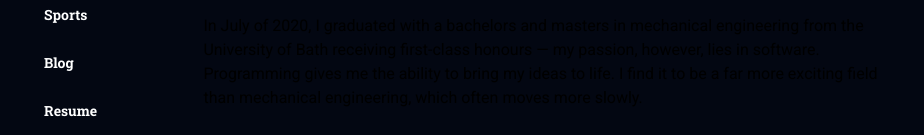
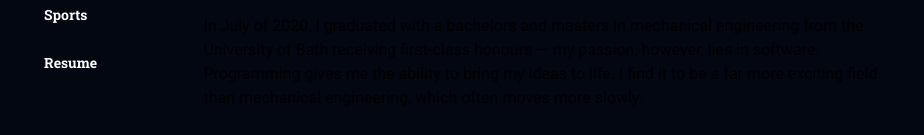
Before and after one commit to Jonathanvwersch/portfolio-v2-monorepo, a Next.js app in the folder apps/portfolio/: page / in a window 1280 px wide. Shown: the part 451-586 px from the top of the page, without its empty margins (176-1100 px from the left). Built offline with nearby package versions, Linux system fonts and the light colour scheme.

Commit message:
remove blog as i am awful at actually updating it

```diff
--- a/apps/portfolio/components/nav.tsx
+++ b/apps/portfolio/components/nav.tsx
@@ -50,12 +50,6 @@ export function Nav() {
       { href: '/projects', label: 'Projects' },
       { href: '/travel', label: 'Travel' },
       { href: '/sports', label: 'Sports' },
-      {
-        href: blogUrl,
-        label: 'Blog',
-        prefetch: false,
-        target: '_blank',
-      },
       {
         target: '_blank',
         href: RESUME_LINK,
```
